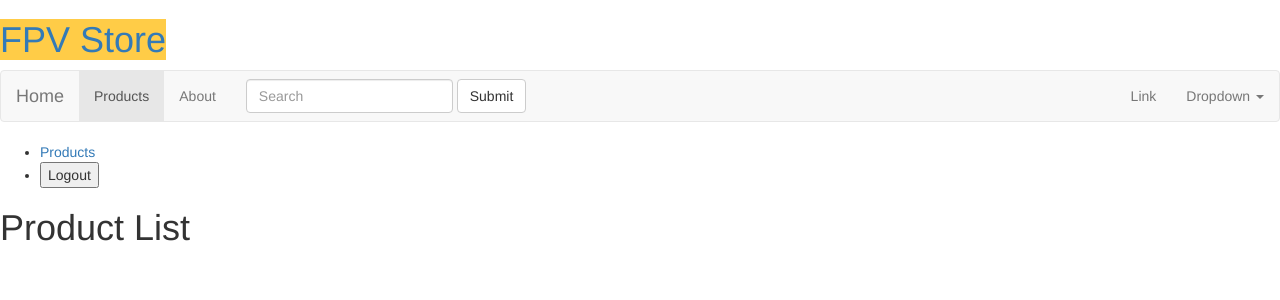
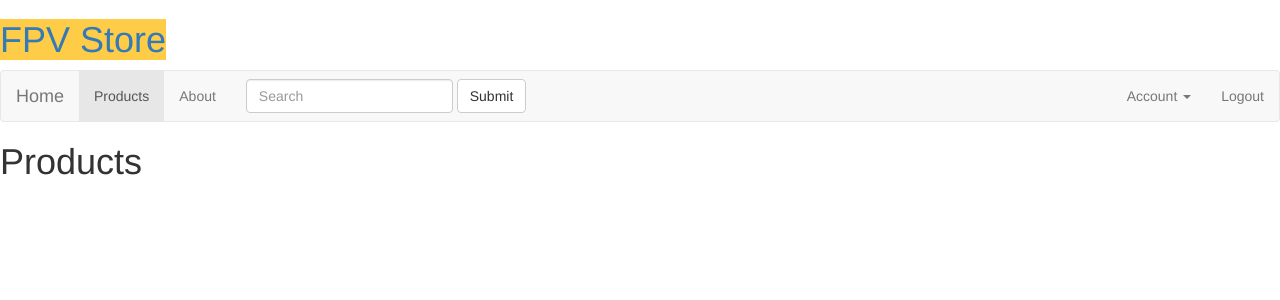
Before and after one commit to Tdogb/FPV_Store, a Django app: template products/templates/products/product_list.html in a window 1280 px wide. Shown: the top 300 px of the page. Run offline with Django 3.2, Linux system fonts and the light colour scheme; the template is opened without the code that fills it, so the values that code supplies are empty; some libraries are stand-ins or nearby versions.

Commit message:
containers

```diff
--- a/FPV_Store/settings.py
+++ b/FPV_Store/settings.py
@@ -124,3 +124,7 @@ STATIC_URL = '/assets/'
 STATICFILES_DIRS = (
     os.path.join(BASE_DIR,'assets'),
 )
+
+MEDIA_URL = '/media/'
+
+MEDIA_ROOT = os.path.join(BASE_DIR, 'media')
--- a/FPV_Store/urls.py
+++ b/FPV_Store/urls.py
@@ -17,6 +17,8 @@ from django.conf.urls import url, include
 from django.contrib import admin
 from . import views
 from django.contrib.staticfiles.urls import staticfiles_urlpatterns
+from django.conf.urls.static import static
+from django.conf import settings
 
 urlpatterns = [
     url(r'^admin/', admin.site.urls),
@@ -27,3 +29,4 @@ urlpatterns = [
 ]
 
 urlpatterns += staticfiles_urlpatterns()
+urlpatterns += static(settings.MEDIA_URL, document_root=settings.MEDIA_ROOT)
--- a/assets/styles.css
+++ b/assets/styles.css
@@ -5,9 +5,17 @@ body {
     background-color: #ffcc47;
 }
 
-.product {
+.product-div {
+    padding: 3px;
+    border: 2px solid;
+    border-radius: 10px;
+    margin: 2px;
 }
 
-.product-div {
-    border: 1px;
+.product-div:hover {
+    background-color: #e6e6e6;
 }
+
+.product-header {
+
+}
--- a/products/models.py
+++ b/products/models.py
@@ -9,6 +9,7 @@ class Product(models.Model):
     price = models.DecimalField(max_digits=7, decimal_places=2)
     in_stock = models.BooleanField()
     description = models.TextField()
+    thumb = models.ImageField(default='/media/default.png')
 
     def __str__(self):
         return self.name
--- a/products/templates/products/product_list.html
+++ b/products/templates/products/product_list.html
@@ -1,10 +1,20 @@
 {% extends 'base_layout.html' %}
 {% block content %}
-<h1>Product List</h1>
+<h1>Products</h1>
     <div class="container">
         <div class="row">
         {% for product in products %}
-                <div class="product-div col-sm-6 col-lg-4"><p class="product">{{ product }}</p></div>
+                <div class="product-div col-sm-6 col-lg-3">
+                <a href="{% url 'products:product_page' slug=product.slug %}">
+                    <header class="product-header"><h4>{{ product.name }}</h4></header>
+                    <div class="media">
+                        <img src="{{ product.thumb.url }}">
+                    </div>
+                    {% if product.in_stock == False %}
+                        <footer class="product-footer"><p>Out of stock</p></footer>
+                    {% endif %}
+                </a>
+                </div>
         {% endfor %}
         </div>
     </div>
--- a/templates/base_layout.html
+++ b/templates/base_layout.html
@@ -20,8 +20,7 @@
                     <nav class="navbar navbar-default" role="navigation">
                         <!-- Brand and toggle get grouped for better mobile display -->
                         <div class="navbar-header">
-                            <button type="button" class="navbar-toggle" data-toggle="collapse"
-                                    data-target=".navbar-ex1-collapse">
+                            <button type="button" class="navbar-toggle" data-toggle="collapse" data-target=".navbar-ex1-collapse">
                                 <span class="sr-only">Toggle navigation</span>
                                 <span class="icon-bar"></span>
                                 <span class="icon-bar"></span>
@@ -43,10 +42,8 @@
                                 <button type="submit" class="btn btn-default">Submit</button>
                             </form>
                             <ul class="nav navbar-nav navbar-right">
-                                <li><a href="#">Link</a></li>
                                 <li class="dropdown">
-                                    <a href="#" class="dropdown-toggle" data-toggle="dropdown">Dropdown <b
-                                            class="caret"></b></a>
+                                    <a href="#" class="dropdown-toggle" data-toggle="dropdown">Account <b class="caret"></b></a>
                                     <ul class="dropdown-menu">
                                         <li><a href="#">Action</a></li>
                                         <li><a href="#">Another action</a></li>
@@ -54,20 +51,21 @@
                                         <li><a href="#">Separated link</a></li>
                                     </ul>
                                 </li>
+                                <li><a href="{% url 'accounts:logout' %}" method="post">Logout</a>{% csrf_token %}</li>
                             </ul>
                         </div><!-- /.navbar-collapse -->
                     </nav>
-                    <ul class="">
-                        <li>
-                            <a href="{% url 'products:list' %}">Products</a>
-                        </li>
-                        <li>
-                            <form class="logout-link" action="{% url 'accounts:logout' %}" method="post">
-                                {% csrf_token %}
-                                <button type="submit">Logout</button>
-                            </form>
-                        </li>
-                    </ul>
+{#                    <ul class="">#}
+{#                        <li>#}
+{#                            <a href="{% url 'products:list' %}">Products</a>#}
+{#                        </li>#}
+{#                        <li>#}
+{#                            <form class="logout-link" action="{% url 'accounts:logout' %}" method="post">#}
+{#                                {% csrf_token %}#}
+{#                                <button type="submit">Logout</button>#}
+{#                            </form>#}
+{#                        </li>#}
+{#                    </ul>#}
                 </nav>
             </header>
             {% block content %}
```
Also changed, not shown: media/Winglet.png (added), media/default.png (added).
